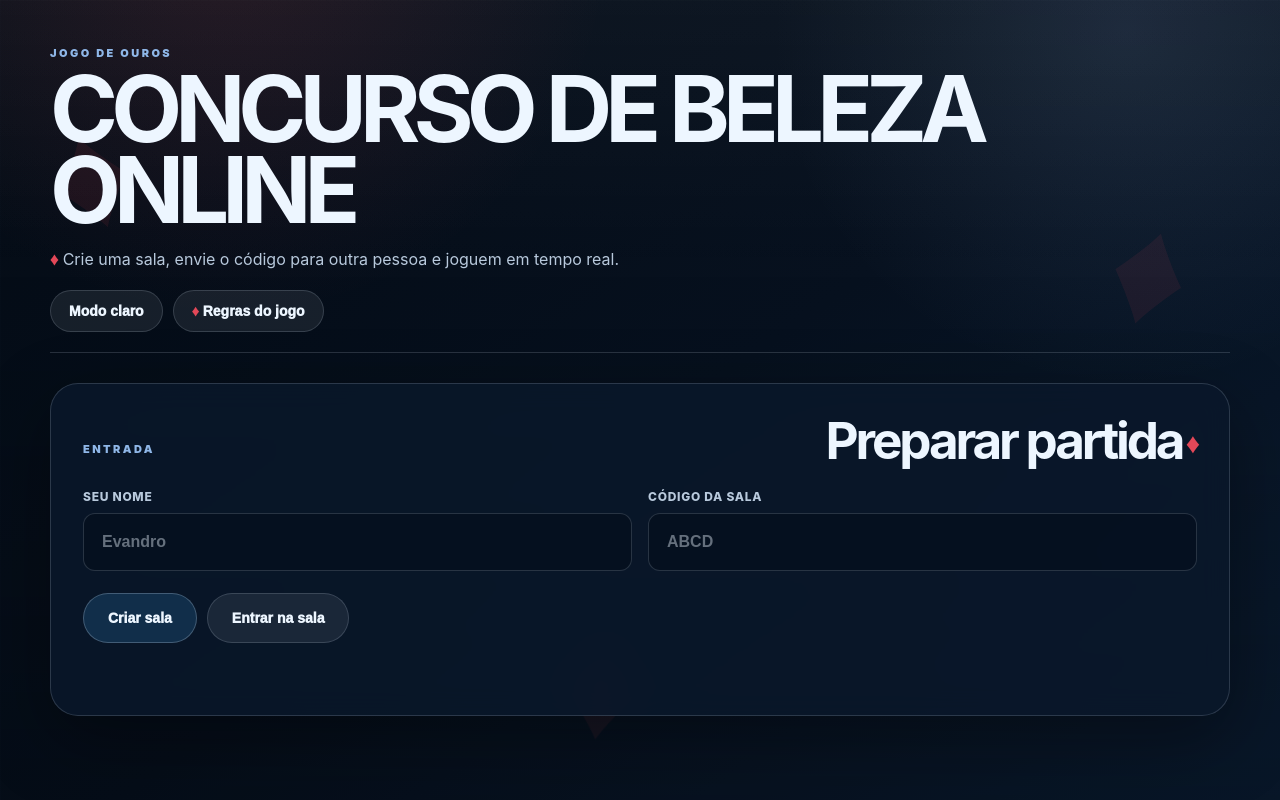
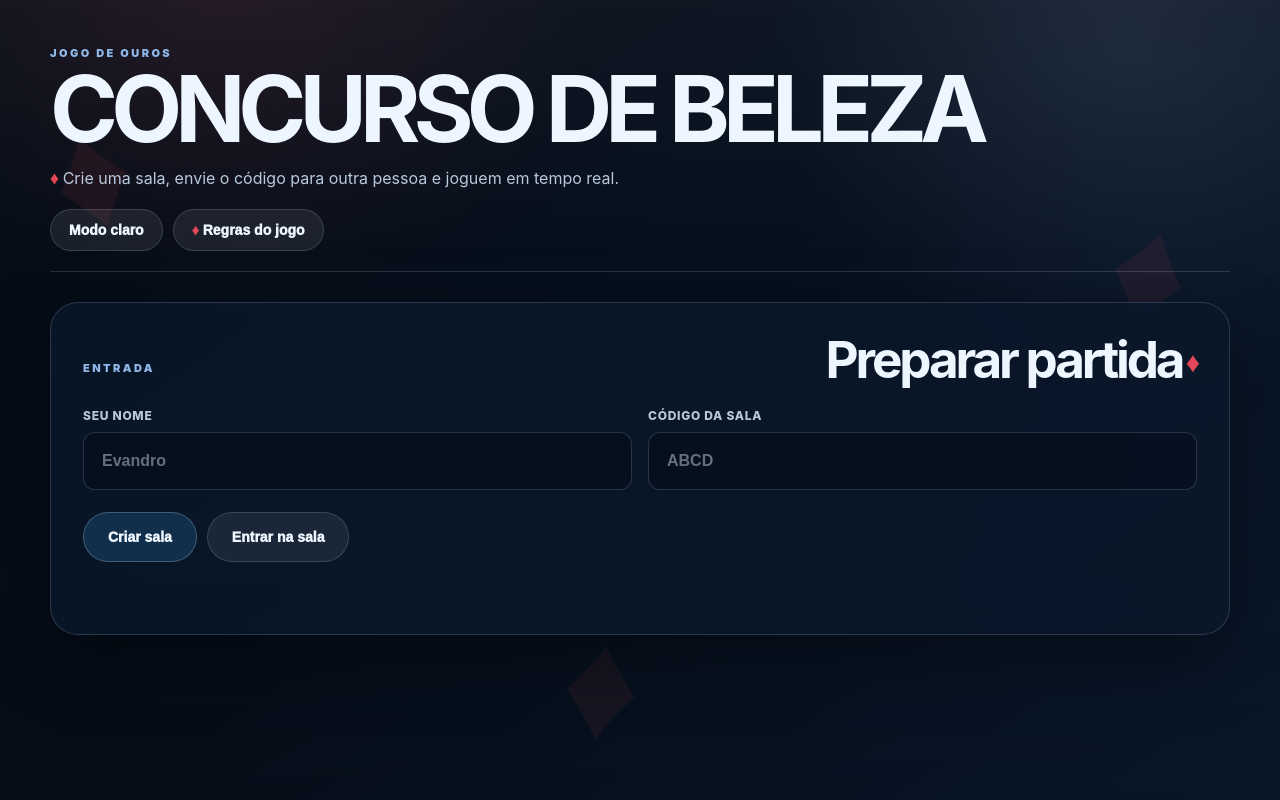
Before and after one commit to matheuhst/Rei-de-Ouros-Online, a website: page public/index.html in a window 1280 px wide. Drawn offline with nearby package versions, Linux system fonts and the light colour scheme; no server answers.

Commit message:
Retirado o "online" da escrita dp cpncurso de beleza

```diff
--- a/public/index.html
+++ b/public/index.html
@@ -15,7 +15,7 @@
   <div class="app">
     <header class="hero">
       <p class="eyebrow">Jogo de Ouros</p>
-      <h1>Concurso de Beleza Online</h1>
+      <h1>Concurso de Beleza</h1>
       <p class="hero-note"><span class="diamond">♦</span> Crie uma sala, envie o código para outra pessoa e joguem em tempo real.</p>
 
       <div class="hero-actions">
```
